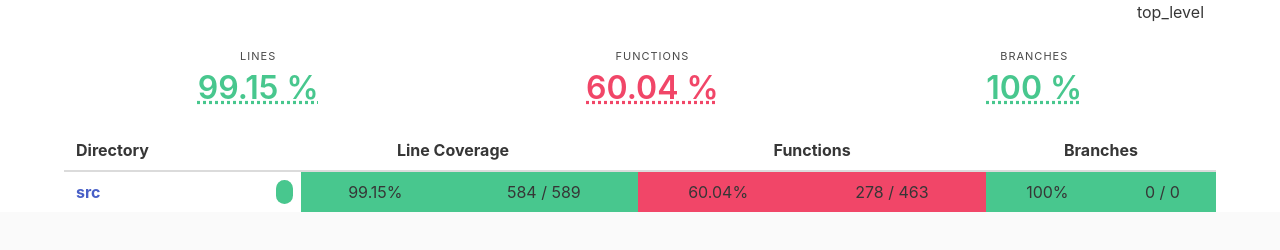
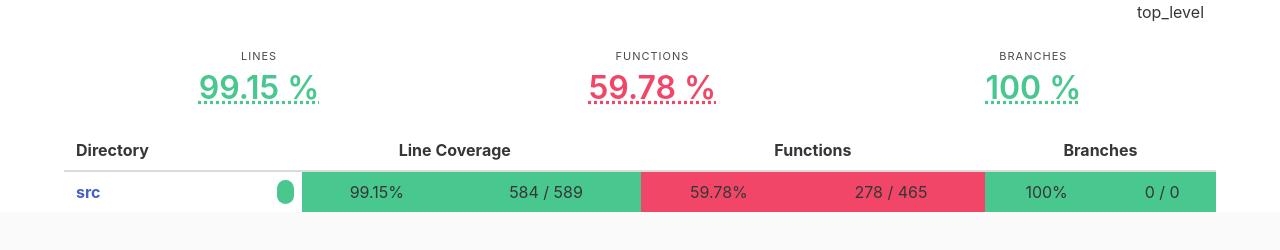
Before and after one commit to oskargustafsson/moving_average, a plain HTML site: page test_coverage/html/index.html in a window 1280 px wide. Drawn offline with nearby package versions, Linux system fonts and the light colour scheme.

Commit message:
Update auto-generated docs and reports

```diff
--- a/test_coverage/html/index.html
+++ b/test_coverage/html/index.html
@@ -23,7 +23,7 @@
         <div>
             <p class="heading">Functions</p>
             <p class="title has-text-danger">
-                <abbr title="278 / 463">60.04 %</abbr></p>
+                <abbr title="278 / 465">59.78 %</abbr></p>
         </div>
     </div>
 
@@ -69,8 +69,8 @@
             584 / 589
         </td>
         <!-- -->
-        <td class="has-text-centered has-background-danger p-2">60.04%</td>
-        <td class="has-text-centered has-background-danger p-2">278 / 463 </td>
+        <td class="has-text-centered has-background-danger p-2">59.78%</td>
+        <td class="has-text-centered has-background-danger p-2">278 / 465 </td>
         <!-- -->
 
             <td class="has-text-centered has-background-success p-2">100%</td>
```
